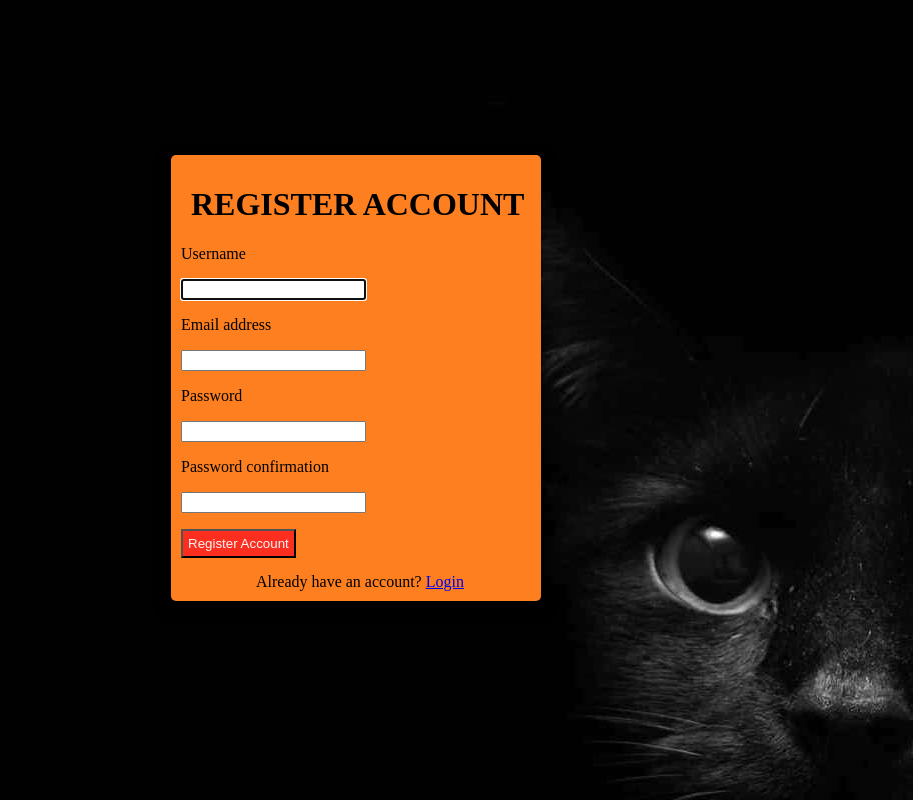
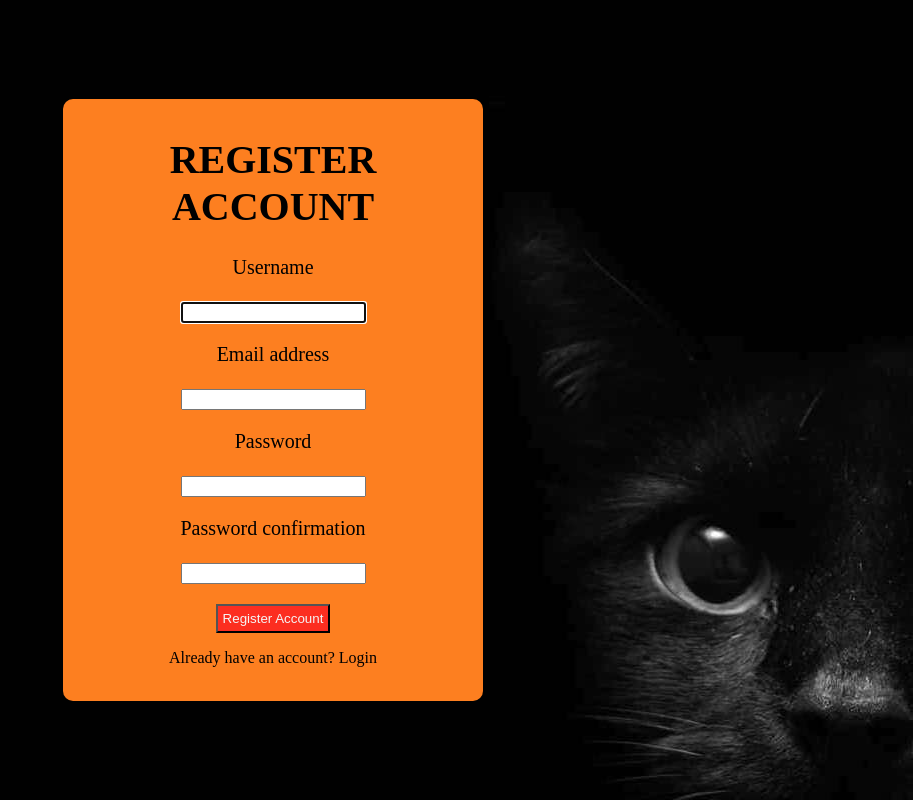
Before and after one commit to RJay-Pickering/Missing-Cats-of-America, a Django app: page /register/ in a window 1280 px wide. Shown: the whole page, without its empty margins (367-1280 px from the left). Run offline with Django 3.2, Linux system fonts and the light colour scheme.

Commit message:
finnished making the login and register page mobile friendly

```diff
--- a/app/static/styles.css
+++ b/app/static/styles.css
@@ -3,27 +3,8 @@ body {
   padding: 0;
   width: 100%;
   height: 100%;
-  background-image: url("5553379.png");
+  /* background-image: url("5553379.png"); */
   background-color: black;
-}
-
-.user_card_register {
-  width: 350px;
-  margin-top: 155px;
-  margin-left: 530px;
-  margin-bottom: auto;
-  background: #fd7f20;
-  position: relative;
-  display: flex;
-  justify-content: center;
-  flex-direction: column;
-  padding: 10px;
-  box-shadow: 0 4px 8px 0 rgba(0, 0, 0, 0.2), 0 6px 20px 0 rgba(0, 0, 0, 0.19);
-  -webkit-box-shadow: 0 4px 8px 0 rgba(0, 0, 0, 0.2),
-    0 6px 20px 0 rgba(0, 0, 0, 0.19);
-  -moz-box-shadow: 0 4px 8px 0 rgba(0, 0, 0, 0.2),
-    0 6px 20px 0 rgba(0, 0, 0, 0.19);
-  border-radius: 5px;
 }
 
 .user_card_create {
@@ -58,16 +39,6 @@ body {
 .input_pass:focus {
   box-shadow: none;
   outline: 0px;
-}
-
-.register_to_login {
-  margin-left: 75px;
-  margin-top: 15px;
-}
-
-.title-register {
-  padding-left: 10px;
-  padding-bottom: 0px;
 }
 
 .title-create {
@@ -138,6 +109,26 @@ body {
 
 
 
+/* UNIVERSAL CODE (USED IN MULTIPLE HTML PAGES) */
+.form_container {
+  align-content: center;
+  flex-direction: column;
+  justify-content: center;
+}
+
+.input-group {
+  font-size: 2.5vh;
+}
+/* end of UNIVERSAL CODE (USED IN MULTIPLE HTML PAGES) */
+
+
+
+
+
+
+
+
+
 
 /* Login screen */
 .login_cat_body{
@@ -149,7 +140,8 @@ body {
 }
 
 .user_card_login {
-  width: 350px;
+  width: 50vh;
+  height: max-content;
   background: #fd7f20;
   display: flex;
   flex-direction: column;
@@ -161,27 +153,20 @@ body {
     0 6px 20px 0 rgba(0, 0, 0, 0.19);
   -moz-box-shadow: 0 4px 8px 0 rgba(0, 0, 0, 0.2),
     0 6px 20px 0 rgba(0, 0, 0, 0.19); */
-  border-radius: 5px;
+  border-radius: 10px;
 }
 
-/* .title-login {
-  margin-left: 130px;
-} */
-
-.form_container {
-  align-content: center;
-  flex-direction: column;
-  justify-content: center;
+.title-login {
+  font-size: 3vh;
 }
 
-.input-group {
-  border: 0;
-  border-radius: 0.25rem 0 0 0.25rem;
+.above-the-form{
+  margin-top: 0;
 }
 
-/* .login_container {
-  width: 10vh;
-} */
+.login_container {
+  margin-top: 2.5vh;
+}
 
 .login_btn {
   padding: 5px;
@@ -196,10 +181,13 @@ body {
 
 .login_btn:hover {
   cursor: pointer;
+  background-color: whitesmoke;
+  color: #fc2e20;
 }
 
 .login_to_register {
-  margin-top: 15px;
+  margin-top: 2vh;
+  margin-bottom: 3vh;
 }
 
 .login_to_register a {
@@ -209,6 +197,131 @@ body {
 }
 
 .login_to_register a:hover {
+  color: whitesmoke;
+}
+/* End of Login screen */
+
+
+
+
+
+
+
+
+
+
+/* register screen */
+.register_cat_body{
+  display: flex;
+  justify-content: center;
+  align-items: center;
+  height: 100vh;
+  margin: 0;
+}
+
+.user_card_register {
+  width: 50vh;
+  height: max-content;
+  background: #fd7f20;
+  display: flex;
+  flex-direction: column;
+  align-items: center;
+  text-align: center;
+  padding: 10px;
+  /* box-shadow: 0 4px 8px 0 rgba(0, 0, 0, 0.2), 0 6px 20px 0 rgba(0, 0, 0, 0.19);
+  -webkit-box-shadow: 0 4px 8px 0 rgba(0, 0, 0, 0.2),
+    0 6px 20px 0 rgba(0, 0, 0, 0.19);
+  -moz-box-shadow: 0 4px 8px 0 rgba(0, 0, 0, 0.2),
+    0 6px 20px 0 rgba(0, 0, 0, 0.19); */
+  border-radius: 10px;
+}
+
+.title-register {
+  font-size: 2.5vh;
+}
+
+.register_container {
+  margin-top: 2.5vh;
+}
+
+.register_btn {
+  padding: 5px;
+  background: #fc2e20;
+  color: whitesmoke;
+}
+
+.register_btn:focus {
+  box-shadow: none;
+  outline: 0px;
+}
+
+.register_btn:hover {
+  cursor: pointer;
+  background-color: whitesmoke;
   color: #fc2e20;
 }
-/* End of Login screen */
+
+.register_to_login {
+  margin-top: 2vh;
+  margin-bottom: 3vh;
+}
+
+.register_to_login a {
+  text-decoration: none;
+  color: black;
+  transition: 0.5s;
+}
+
+.register_to_login a:hover {
+  color: whitesmoke;
+}
+/* end of register screen */
+
+
+
+
+
+
+
+
+
+
+/* media screen sizes */
+@media screen and (min-width: 1270px) {
+  body {
+    padding: 0;
+    width: 100%;
+    height: 100%;
+    background-image: url("5553379.png");
+    background-color: black;
+  }
+}
+
+@media screen and (max-width: 539px) {
+  .user_card_login {
+    width: 100%;
+    height: 100%;
+    justify-content: center;
+  }
+
+  .title-login h1 {
+    margin-top: 0;
+  }
+  .login_to_register {
+    margin-bottom: 0;
+  }
+
+  .user_card_register {
+    width: 100%;
+    height: 100%;
+    justify-content: center;
+  }
+
+  .title-register h1 {
+    margin-top: 0;
+  }
+  .register_to_login {
+    margin-bottom: 0;
+  }
+}
+/* end of media screen sizes */
--- a/app/templates/user_register.html
+++ b/app/templates/user_register.html
@@ -13,7 +13,7 @@
       href="{% static 'cute-cat.png' %}"
     />
   </head>
-  <body>
+  <body class="register_cat_body">
     <div class="user_card_register">
       <div class="title-register">
         <h1>REGISTER ACCOUNT</h1>
@@ -39,8 +39,8 @@
             {{form.password2}}
             <p></p>
           </div>
-          <div class="login_container">
-            <input class="login_btn" type="submit" value="Register Account" />
+          <div class="register_container">
+            <input class="register_btn" type="submit" value="Register Account" />
           </div>
         </form>
       </div>
```
Also changed, not shown: app/templates/user_login.html (+1 -6 lines), db.sqlite3.
